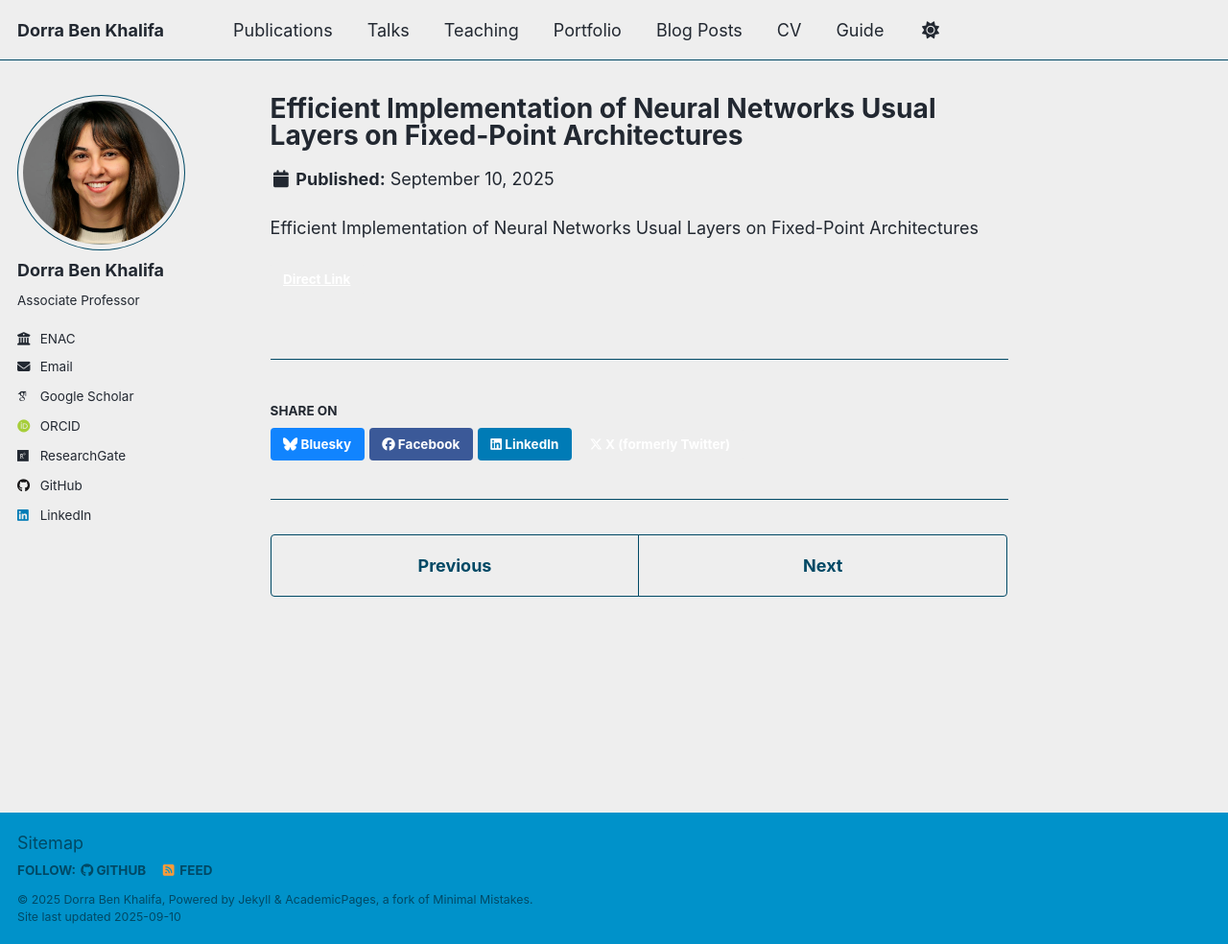
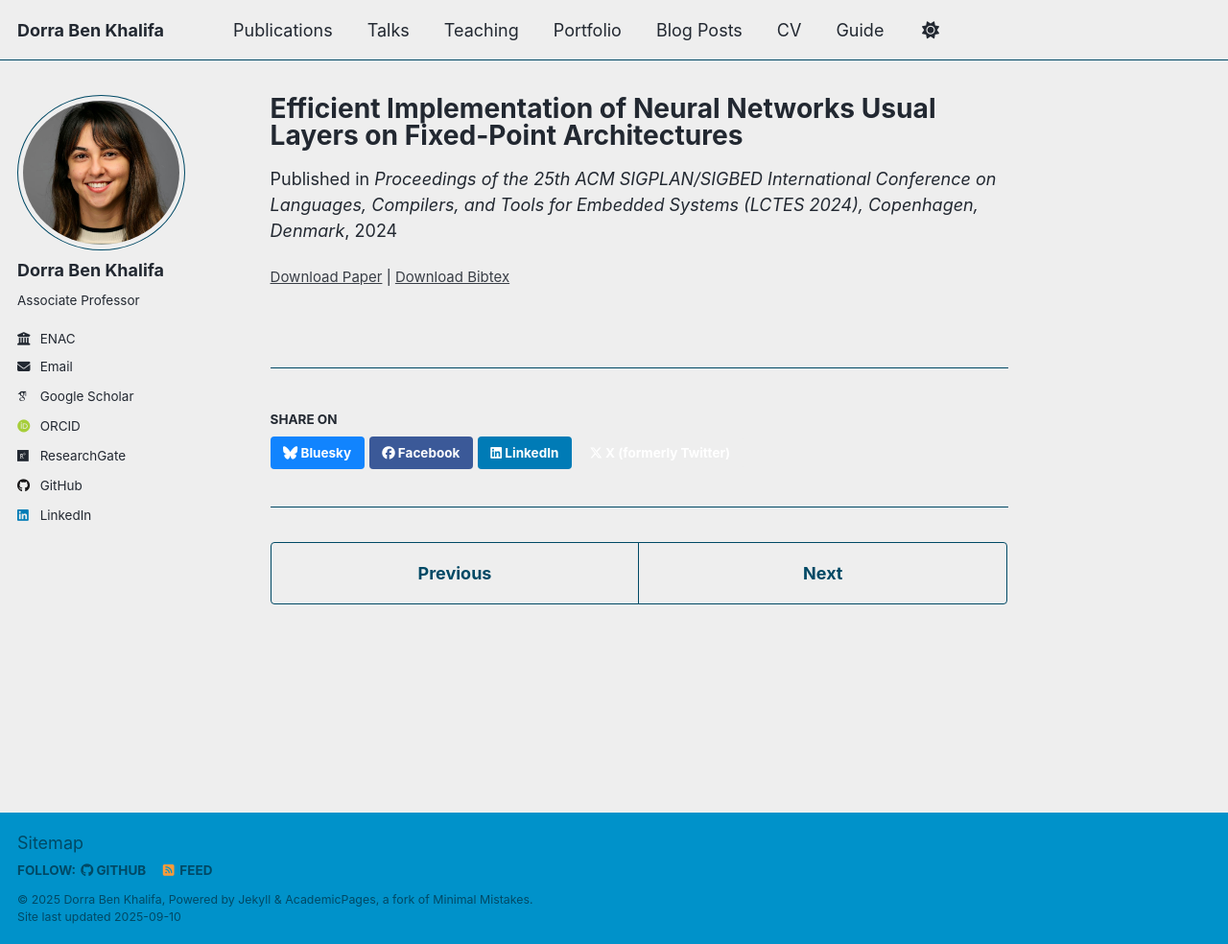
Before and after one commit to dbenkhalifa/dbenkhalifa.github.io, a Jekyll site: the page built from _publications/2024-EfficientImplementationofNe.md, in a window 1280 px wide and 984 px high. Shown: the whole window at 96% size. Built offline with Jekyll 4.4.1, drawn with Linux system fonts in a browser that asks for light colours; some web fonts are replaced; a script that is not in the unit is left out.

Commit message:
Update 2024-EfficientImplementationofNe.md

```diff
--- a/_publications/2024-EfficientImplementationofNe.md
+++ b/_publications/2024-EfficientImplementationofNe.md
@@ -1,14 +1,15 @@
 ---
-title: "Efficient Implementation of Neural Networks Usual Layers on Fixed-Point
-Architectures"
-authors: "Dorra Ben Khalifa and
-Matthieu Martel"
-conference: "Proceedings of the 25th {ACM} {SIGPLAN/SIGBED} International Conference
-on Languages, Compilers, and Tools for Embedded Systems, {LCTES} 2024,
-Copenhagen, Denmark, 24 June 2024"
+title: "Efficient Implementation of Neural Networks Usual Layers on Fixed-Point Architectures"
+collection: publications
+category: conferences
+permalink: /publication/2024-EfficientImplementationofNe
+date: 2024-06-24
+venue: "Proceedings of the 25th ACM SIGPLAN/SIGBED International Conference on Languages, Compilers, and Tools for Embedded Systems (LCTES 2024), Copenhagen, Denmark"
+paperurl: "https://doi.org/10.1145/3652032.3657578"
+bibtexurl: "https://dblp.org/rec/conf/lctrts/KhalifaM24.bib"
+authors:
+  - "Dorra Ben Khalifa"
+  - "Matthieu Martel"
+conference: "LCTES 2024"
 year: 2024
-link: "https://doi.org/10.1145/3652032.3657578"
 ---
-
-Efficient Implementation of Neural Networks Usual Layers on Fixed-Point
-Architectures
```
